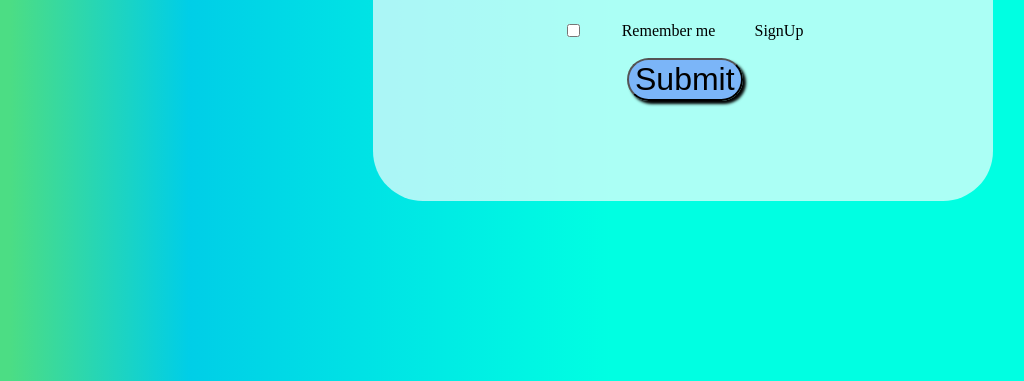
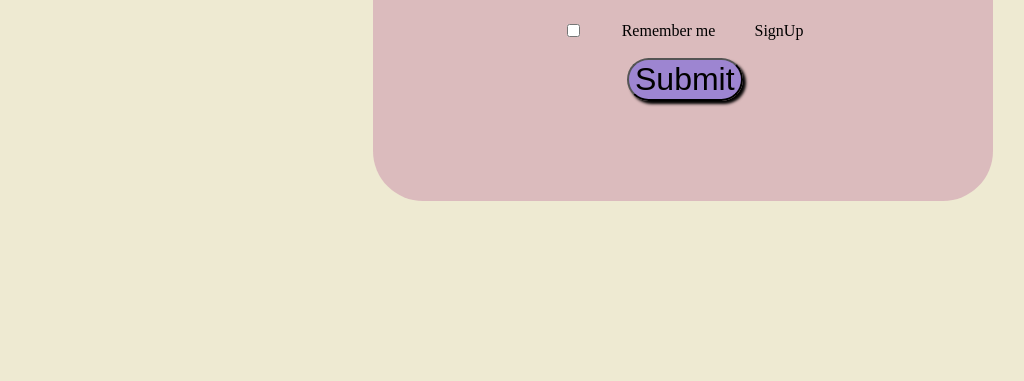
Before and after one commit to m-abhiram/donation-management-system, a website with bundled scripts: page Login&SignUP/login.html in a window 1280 px wide. Shown: the part 419-800 px from the top of the page, without its empty margins (195-1219 px from the left). Built offline with nearby package versions, Linux system fonts and the light colour scheme.

Commit message:
Update loginStyle.css

```diff
--- a/Login&SignUP/loginStyle.css
+++ b/Login&SignUP/loginStyle.css
@@ -1,6 +1,7 @@
 body{
-  background: rgb(76,221,132);
-  background: linear-gradient(90deg, rgba(76,221,132,1) 16%, rgba(0,206,231,1) 30%, rgba(0,255,226,1) 63%);
+  background: rgb(238, 234, 210);
+  /* background: linear-gradient(90deg, rgba(76,221,132,1) 16%, rgba(0,206,231,1) 30%, rgba(0,255,226,1) 63%); */
+
 }
 
 .loginDiv{
@@ -8,7 +9,7 @@ body{
   height: 60vh;
   margin-left: 70vh;
   margin-top: 10vh;
-  background-color: rgba(255, 255, 255, 0.671);
+  background-color: rgba(211, 165, 180, 0.671);
   border-radius: 50px;
   padding: 30px;
 }
```
